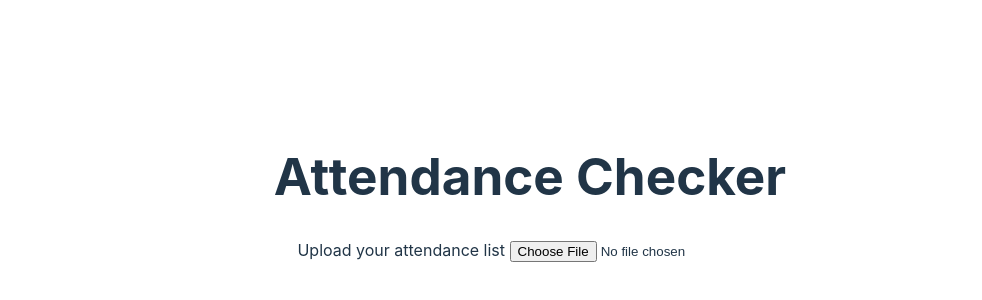
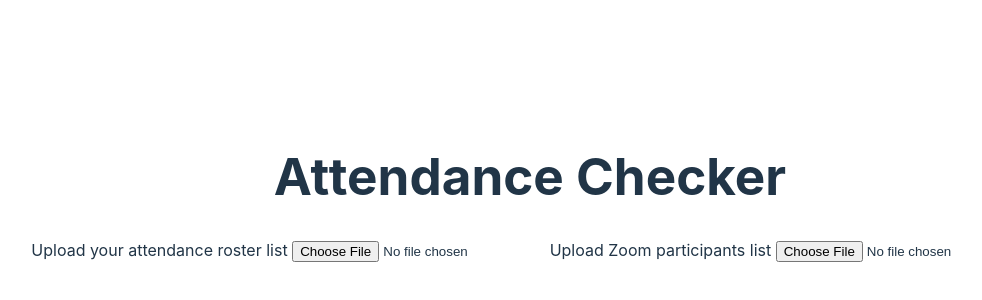
Before and after one commit to jsong73/atp, a React (Vite) app: page /screenshot-detection in a window 1280 px wide. Shown: the part 212-512 px from the top of the page, without its empty margins (110-1092 px from the left). Built offline with nearby package versions, Linux system fonts and the light colour scheme.

Commit message:
zoom image upload done

```diff
--- a/src/pages/ScreenshotDetection.jsx
+++ b/src/pages/ScreenshotDetection.jsx
@@ -4,6 +4,7 @@ import { extractNames, detectImage } from "../utils/tesseract";
 function ScreenshotDetection() {
 
   const [rosterLastNames, setRosterLastNames] = useState([]);
+  const [zoomLastNames, setZoomLastNames] = useState([]);
 
   const rosterImageUpload = async(e) =>{
     const rosterListImage = e.target.files[0]
@@ -22,13 +23,41 @@ function ScreenshotDetection() {
       console.log("error:", error)
     }
   }
-  }
+}
+
+const zoomImageUpload = async(e) => {
+    const zoomImageUpload = e.target.files;
+    console.log(zoomImageUpload)
+
+    if(zoomImageUpload.length > 0) {
+        try{
+            const lastNames = [];
+            for (const zoomImage of zoomImageUpload) {
+                const detectedNames = await detectImage(zoomImage);
+                // excludes instructors and Ts
+                const excludedNames = ["Jessica Song(TA)","Junghoon Yoon (Host)"];
+                const filteredNames = extractNames(detectedNames)
+                .filter(name => !excludedNames.includes(name));
+                lastNames.push(...filteredNames);
+
+                console.log(filteredNames)
+            }
+            setZoomLastNames(lastNames);
+        } catch(error){
+            console.log("error:", error)
+        }
+    }
+
+}
 
   return (
     <div>
             <h1>Attendance Checker</h1>
-            <label> Upload your attendance list </label>
+            <label> Upload your attendance roster list </label>
             <input type="file" id="rosterImageUpload" onChange={rosterImageUpload} />
+
+            <label> Upload Zoom participants list </label>
+            <input type="file" id="zoomImageUpload" onChange={zoomImageUpload} />
 
     </div>
   )
```
